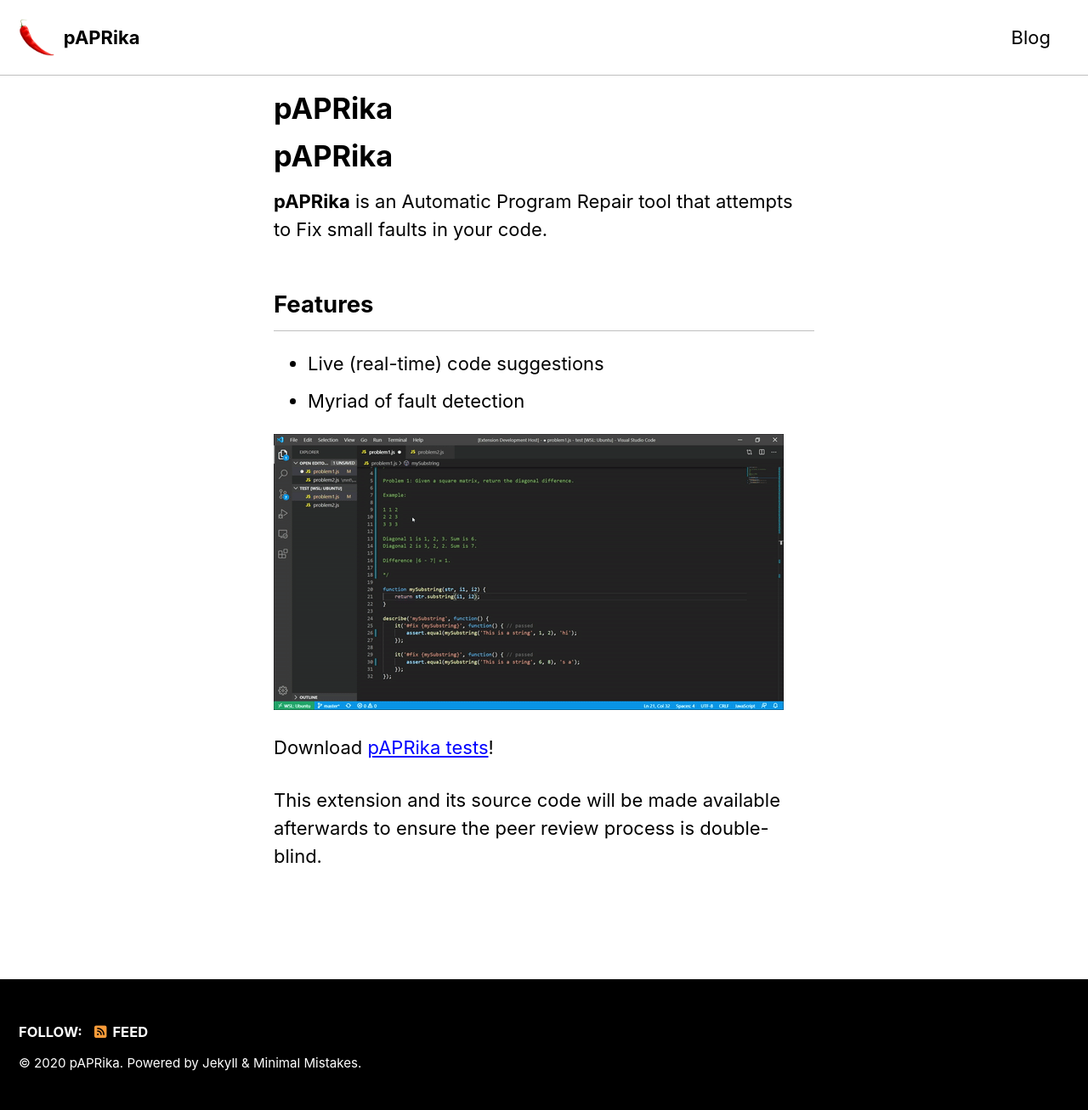
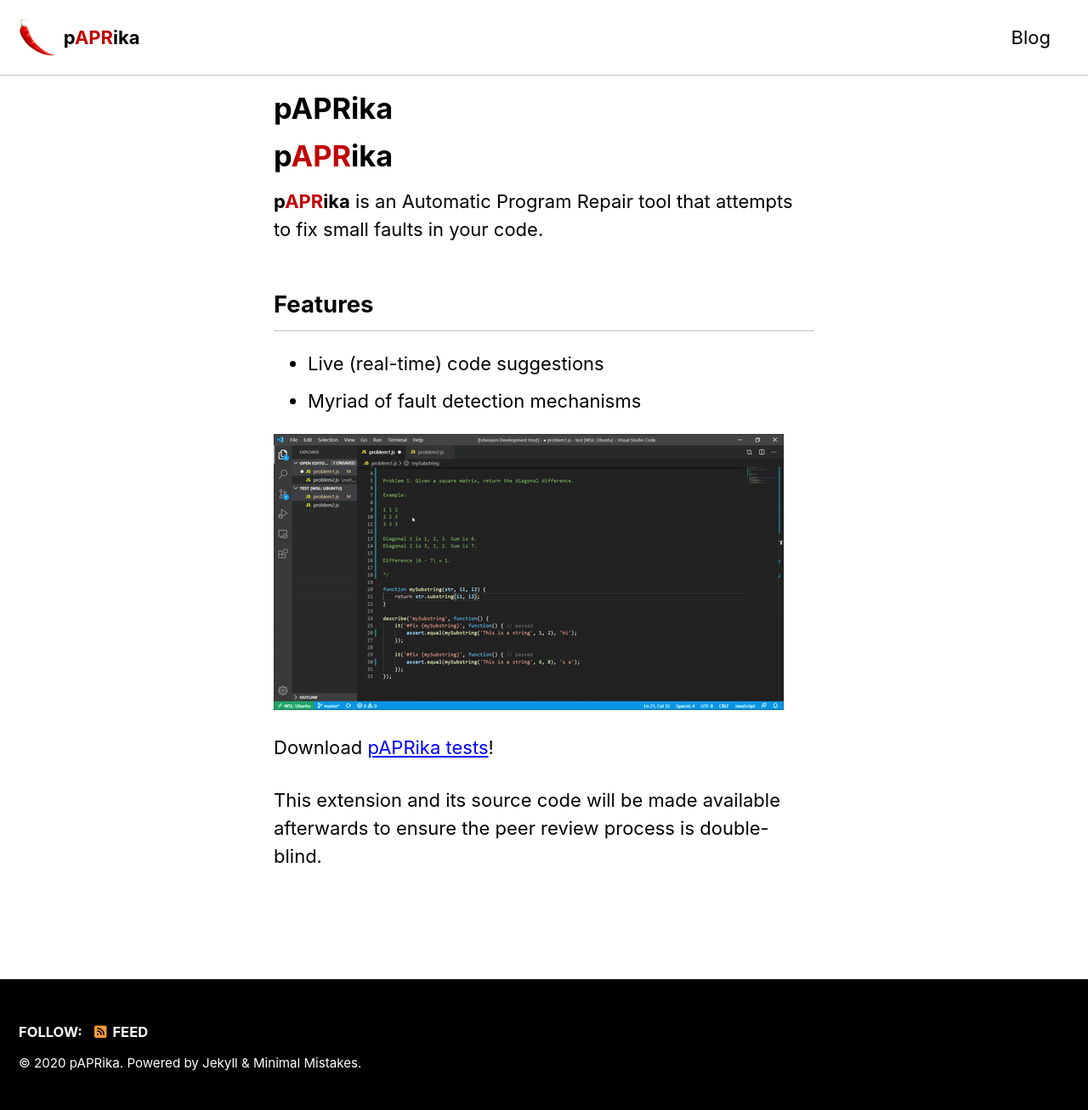
Before and after one commit to afonsojramos/pAPRika, a Jekyll site: the page built from pAPRika/index.markdown, in a window 1280 px wide. Shown: the whole page at 85% size. Built offline with Jekyll 4.4.1, drawn with Linux system fonts in a browser that asks for light colours; cached includes are drawn as plain includes; nearby versions of some CDN libraries; the list of posts is cut into pages by our own code; comment, search, counter and statistics services are not loaded; our own code applies the rules of GitHub Pages for plain Markdown files.

Commit message:
web: small visual changes

```diff
--- a/pAPRika/_includes/masthead.html
+++ b/pAPRika/_includes/masthead.html
@@ -8,7 +8,7 @@
           <a class="site-logo" href="{{ '/' | relative_url }}"><img src="{{ logo_path | relative_url }}" alt="pAPRika logo"></a>
         {% endunless %}
         <a class="site-title" href="{{ '/' | relative_url }}">
-          {{ site.masthead_title | default: site.title }}
+          p<span style="color:#c10301">APR</span>ika
           {% if site.subtitle %}<span class="site-subtitle">{{ site.subtitle }}</span>{% endif %}
         </a>
         <ul class="visible-links">
--- a/pAPRika/index.markdown
+++ b/pAPRika/index.markdown
@@ -5,17 +5,16 @@
 layout: single # splash
 ---
 
+# p<span style="color:#c10301">APR</span>ika
 
-# pAPRika
-
-**pAPRika** is an Automatic Program Repair tool that attempts to Fix small faults in your code.
+**p<span style="color:#c10301">APR</span>ika** is an Automatic Program Repair tool that attempts to fix small faults in your code.
 
 ## Features
 
 <!-- List with gifs for each feature example: https://github.com/James-Yu/LaTeX-Workshop -->
 
 - Live (real-time) code suggestions
-- Myriad of fault detection
+- Myriad of fault detection mechanisms
 
 ![pAPRika v0.0.1](/assets/pAPRika-v0.1.gif)
 
```
